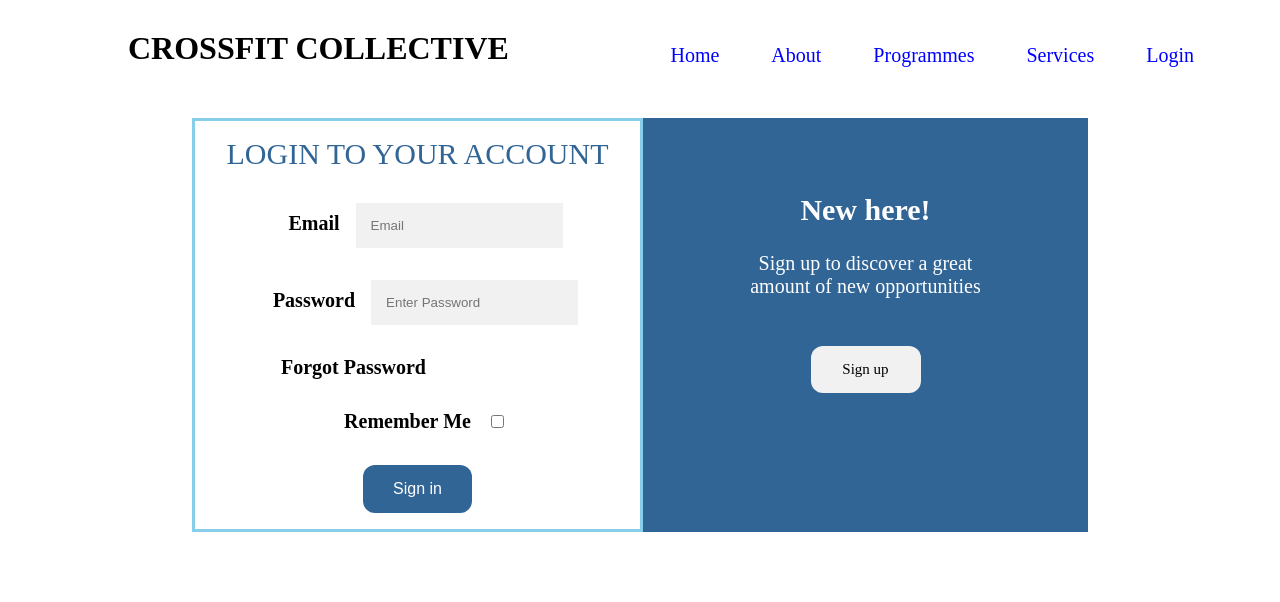
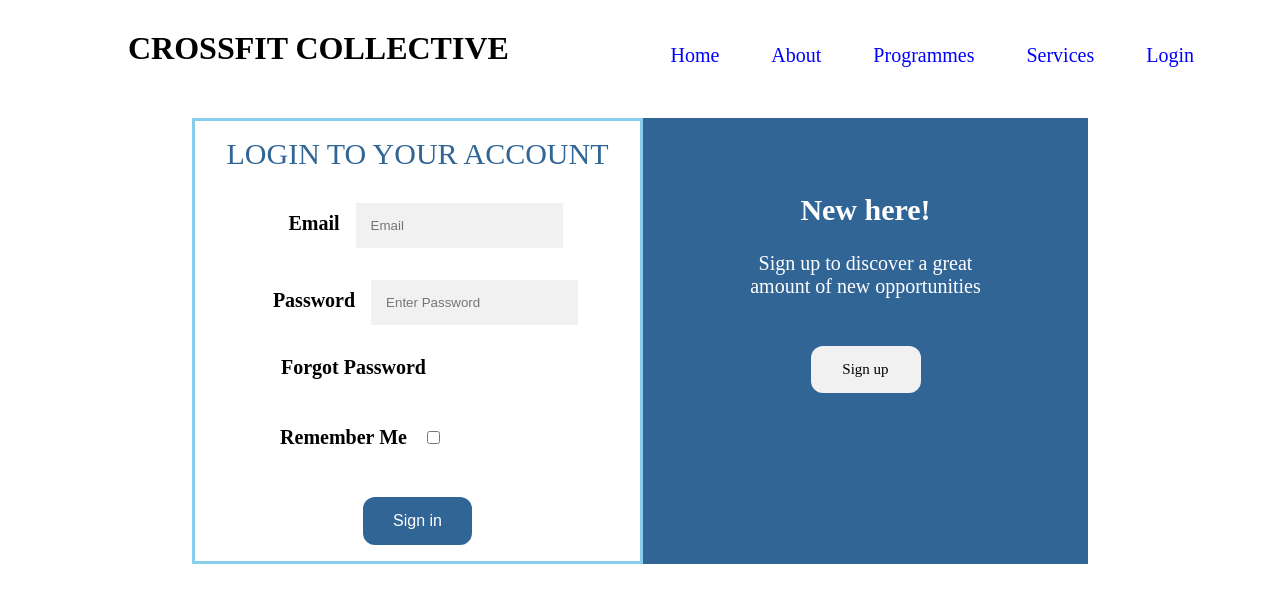
Before and after one commit to Eddahkarambu/Fitness-web-app, a React (Create React App) app: page /signin in a window 1280 px wide. Shown: the top 602 px of the page. Built offline with nearby package versions, Linux system fonts and the light colour scheme.

Commit message:
style the form using css

```diff
--- a/src/Components/Signin.css
+++ b/src/Components/Signin.css
@@ -66,4 +66,7 @@ input {
 
   .checkbox{
     display: flex;
+    margin-right: 8rem;
+    margin-top: 1rem;
+    margin-bottom: 1rem;
   }
--- a/src/Components/Signin.js
+++ b/src/Components/Signin.js
@@ -5,16 +5,6 @@ import Navbar from './Navbar.js';
 function Signin(){
     const [email, setEmail] = useState("");
     const [Password, setPassword] = useState("");
-
-    const handleLastnameChange = (e) => {
-        setEmail(e.target.value);
-      }
-
-      const handleEmailChange = (e) => {
-        setPassword(e.target.value);
-      }
-
-
 
     return(
         <div className="signin">
@@ -29,13 +19,13 @@ function Signin(){
 
                     <div className="fields">
                     <label><b>Email</b></label>
-                    <input type="text" placeholder="Email" value={email} name="email" required onChange={(e) => { handleEmailChange(e) }}/>
+                    <input type="text" placeholder="Email" value={email} name="email"  />
                     </div>
 
 
                     <div className="fields">
                     <label ><b>Password</b></label>
-                    <input type="password" placeholder="Enter Password" value={Password} name="password" required onChange={(e)=> { handleLastnameChange(e) }}/>
+                    <input type="password" placeholder="Enter Password" value={Password} name="password"  />
                     </div>
 
                     <div className="forgotpassword">
@@ -48,7 +38,7 @@ function Signin(){
                     </div>
 
 
-                    <button>Sign in</button>
+                    <button >Sign in</button>
                 </form>
 
                 <div className="Firsthead">
```
